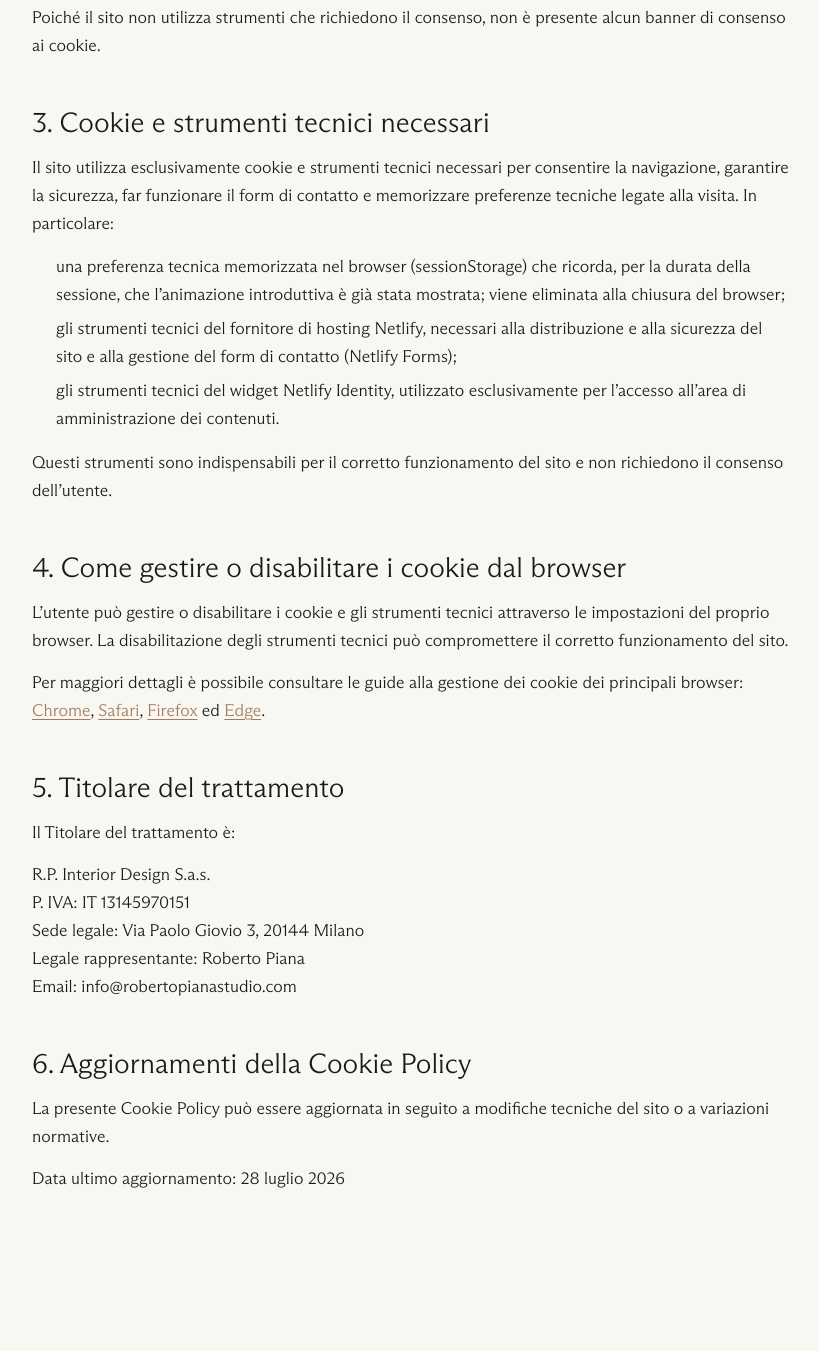
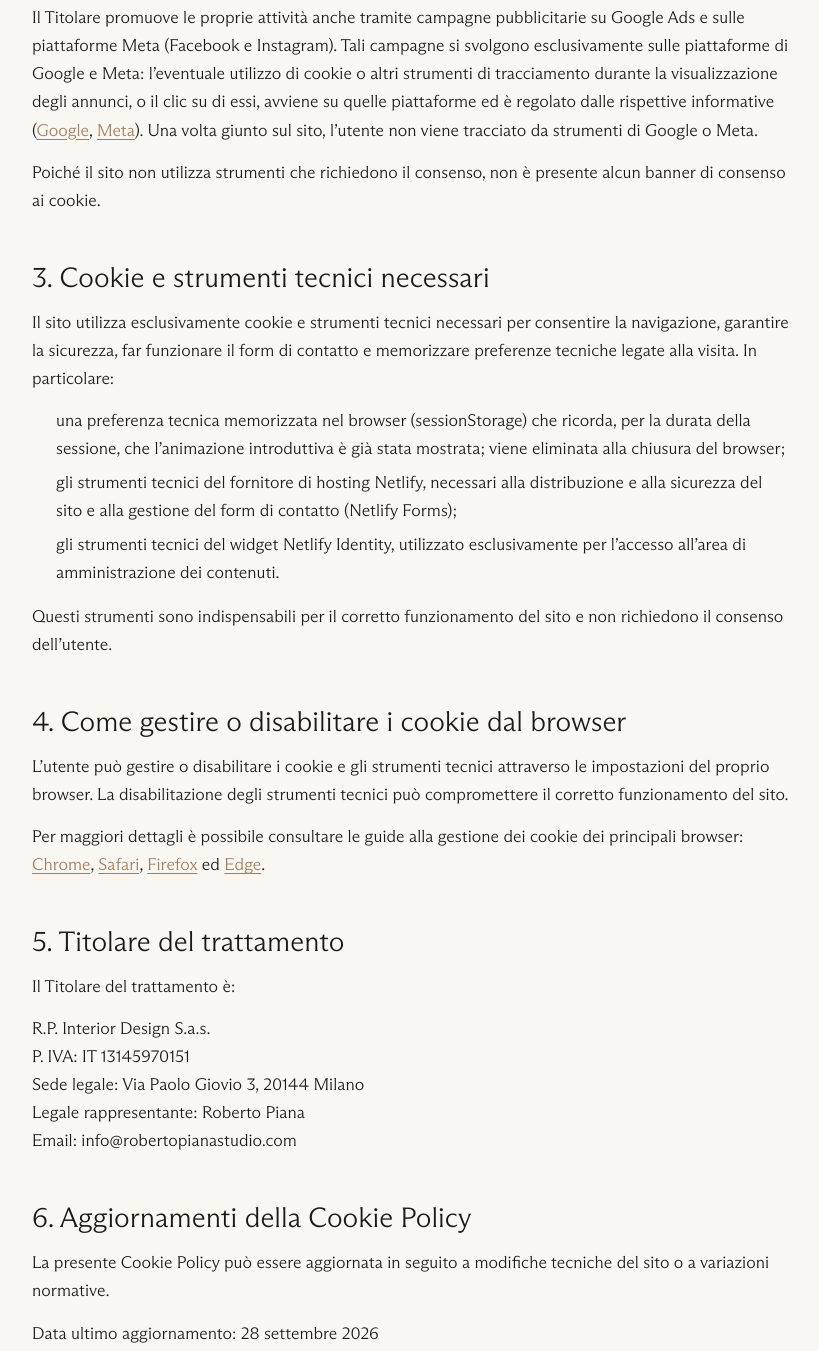
Before and after one commit to Alessandro-Arensi/rp-design-webpage, an Eleventy site: page src/it/cookie-policy.njk in a window 1280 px wide. Shown: the part 820-2171 px from the top of the page, without its empty margins (228-1047 px from the left). Built offline with nearby package versions, Linux system fonts and the light colour scheme; Eleventy itself is replaced by a stand-in of ours; files that its build step writes are made by us from their sources; what sharp would draw is missing.

Commit message:
feat: update hero slideshow and cookie policy update

```diff
--- a/src/_data/settings/en.json
+++ b/src/_data/settings/en.json
@@ -8,9 +8,9 @@
   "homeHero": "/assets/uploads/home/slide-02.jpg",
   "homeSlides": [
     { "image": "/assets/uploads/home/slide-02.jpg", "alt": "" },
-    { "image": "/assets/uploads/home/slide-03.jpg", "alt": "" },
+    { "image": "/assets/uploads/home/slide-03.png", "alt": "" },
     { "image": "/assets/uploads/home/slide-04.jpg", "alt": "" },
-    { "image": "/assets/uploads/home/slide-05.jpg", "alt": "" }
+    { "image": "/assets/uploads/home/slide-05.png", "alt": "" }
   ],
   "social": [
     {
--- a/src/_data/settings/it.json
+++ b/src/_data/settings/it.json
@@ -8,9 +8,9 @@
   "homeHero": "/assets/uploads/home/slide-02.jpg",
   "homeSlides": [
     { "image": "/assets/uploads/home/slide-02.jpg", "alt": "" },
-    { "image": "/assets/uploads/home/slide-03.jpg", "alt": "" },
+    { "image": "/assets/uploads/home/slide-03.png", "alt": "" },
     { "image": "/assets/uploads/home/slide-04.jpg", "alt": "" },
-    { "image": "/assets/uploads/home/slide-05.jpg", "alt": "" }
+    { "image": "/assets/uploads/home/slide-05.png", "alt": "" }
   ],
   "social": [
     {
--- a/src/it/cookie-policy.njk
+++ b/src/it/cookie-policy.njk
@@ -16,6 +16,7 @@ seoTitle: "Cookie Policy | Roberto Piana Studio"
   <h2>2. Strumenti utilizzati dal sito</h2>
   <p>Il sito utilizza esclusivamente cookie e strumenti tecnici necessari al proprio funzionamento, che non richiedono il consenso dell’utente.</p>
   <p>Il sito non utilizza cookie o strumenti di profilazione, marketing o remarketing, né strumenti di analytics di terze parti. In particolare, non utilizza Meta Pixel, Google tag / Google Ads tag, Google Analytics, Hotjar, LinkedIn Insight Tag o altri pixel pubblicitari.</p>
+  <p>Il Titolare promuove le proprie attività anche tramite campagne pubblicitarie su Google Ads e sulle piattaforme Meta (Facebook e Instagram). Tali campagne si svolgono esclusivamente sulle piattaforme di Google e Meta: l’eventuale utilizzo di cookie o altri strumenti di tracciamento durante la visualizzazione degli annunci, o il clic su di essi, avviene su quelle piattaforme ed è regolato dalle rispettive informative (<a href="https://policies.google.com/technologies/cookies?hl=it" target="_blank" rel="noopener">Google</a>, <a href="https://www.facebook.com/privacy/policies/cookies/" target="_blank" rel="noopener">Meta</a>). Una volta giunto sul sito, l’utente non viene tracciato da strumenti di Google o Meta.</p>
   <p>Poiché il sito non utilizza strumenti che richiedono il consenso, non è presente alcun banner di consenso ai cookie.</p>
   <h2>3. Cookie e strumenti tecnici necessari</h2>
   <p>Il sito utilizza esclusivamente cookie e strumenti tecnici necessari per consentire la navigazione, garantire la sicurezza, far funzionare il form di contatto e memorizzare preferenze tecniche legate alla visita. In particolare:</p>
@@ -33,6 +34,6 @@ seoTitle: "Cookie Policy | Roberto Piana Studio"
   <p>R.P. Interior Design S.a.s.<br>P. IVA: IT 13145970151<br>Sede legale: Via Paolo Giovio 3, 20144 Milano<br>Legale rappresentante: Roberto Piana<br>Email: info@robertopianastudio.com</p>
   <h2>6. Aggiornamenti della Cookie Policy</h2>
   <p>La presente Cookie Policy può essere aggiornata in seguito a modifiche tecniche del sito o a variazioni normative.</p>
-  <p>Data ultimo aggiornamento: 28 luglio 2026</p>
+  <p>Data ultimo aggiornamento: 28 settembre 2026</p>
   </article>
 </section>
```
Also changed, not shown: src/assets/uploads/home/slide-03.jpg (deleted), src/assets/uploads/home/slide-04.jpg, src/assets/uploads/home/slide-05.jpg (deleted), 2 other files.
